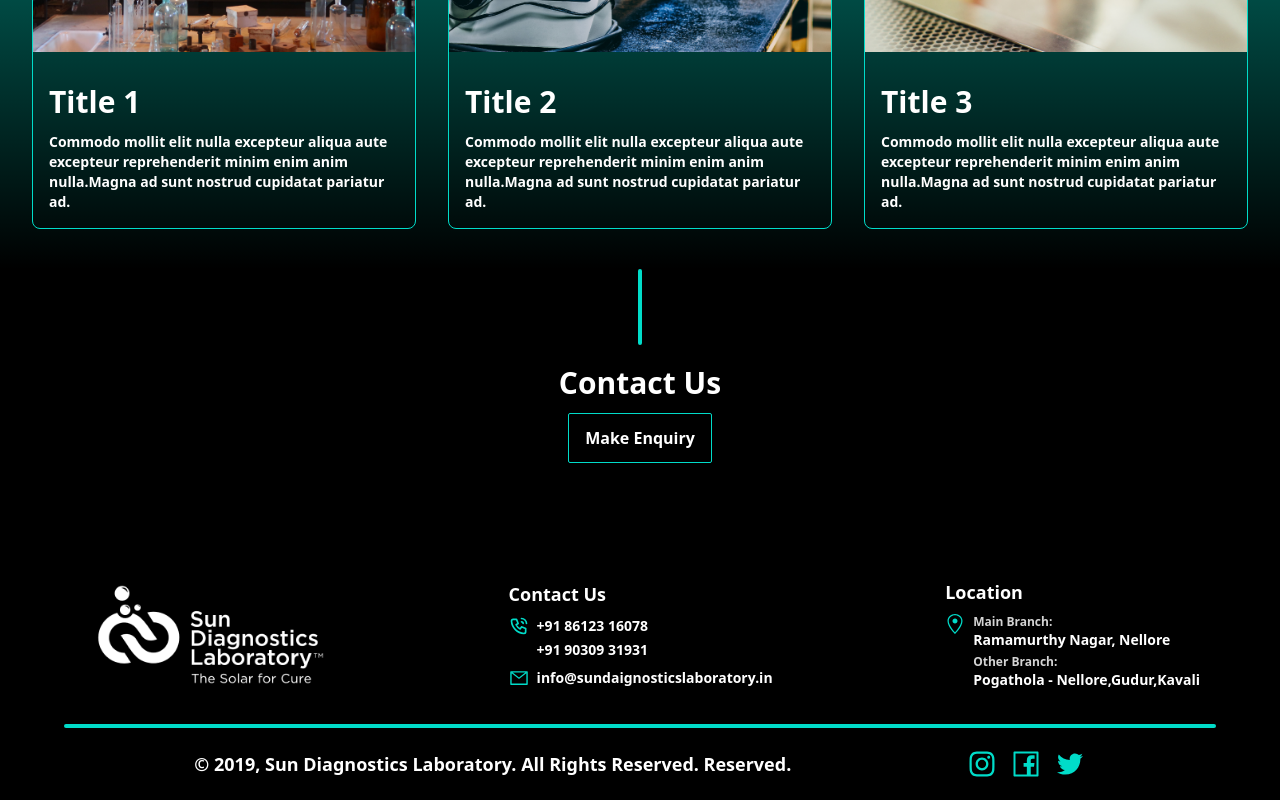
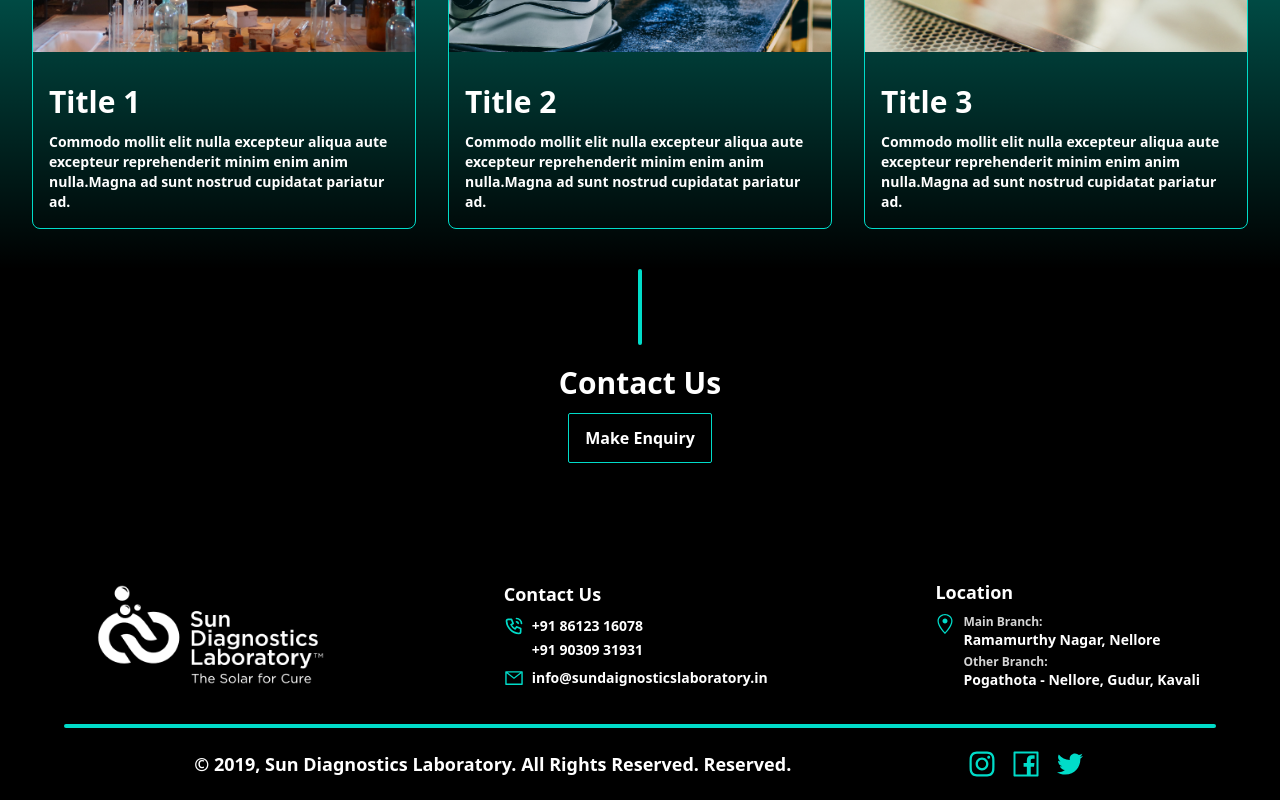
Before and after one commit to NEXT-BUG/sun-diagnostic-laboratory, a Next.js app: page / in a window 1280 px wide. Shown: the part 5163-5963 px from the top of the page. Built offline with nearby package versions, Linux system fonts and the light colour scheme.

Commit message:
Changes 15

```diff
--- a/components/Footer.js
+++ b/components/Footer.js
@@ -56,8 +56,8 @@
                 <h1 className="font-semibold text-neutral-300 text-xs">
                   Other Branch:
                 </h1>
-                <p className="font-bold text-sm">
-                  Pogathola - Nellore,Gudur,Kavali
+                <p className="font-bold text-sm no-wrap">
+                  Pogathota - Nellore, Gudur, Kavali
                 </p>
               </div>
             </div>
```
